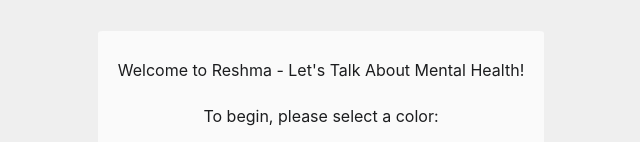
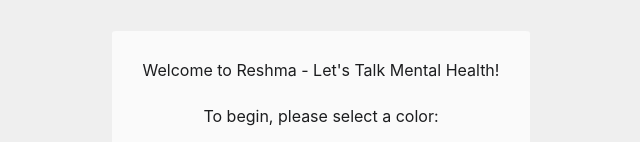
Before and after one commit to AlexisGlawitsch/Women-Hacks-Chatbot, a React (Create React App) app in the folder frontend/: page / in a window 1280 px wide. Shown: the part 244-386 px from the top of the page, without its empty margins (319-959 px from the left). Built offline with nearby package versions, Linux system fonts and the light colour scheme.

Commit message:
Minor fix

```diff
--- a/frontend/src/components/Intro.js
+++ b/frontend/src/components/Intro.js
@@ -5,7 +5,7 @@
     return (
       <div className="box introbox">
         <div className="p-squished">
-          <p>Welcome to Reshma - Let's Talk About Mental Health!</p>
+          <p>Welcome to Reshma - Let's Talk Mental Health!</p>
         </div>
         <p>To begin, please select a color:</p>
         <div className="color-list">
```
